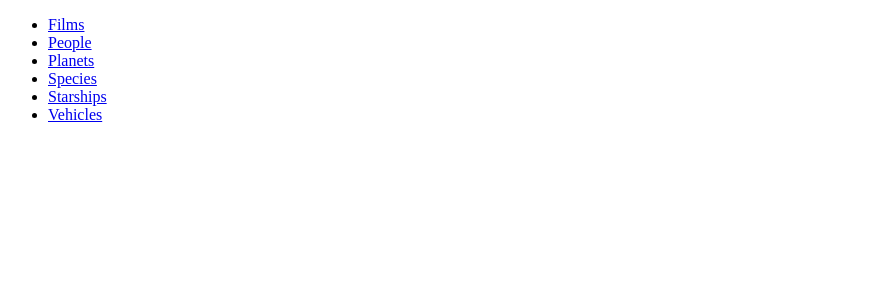
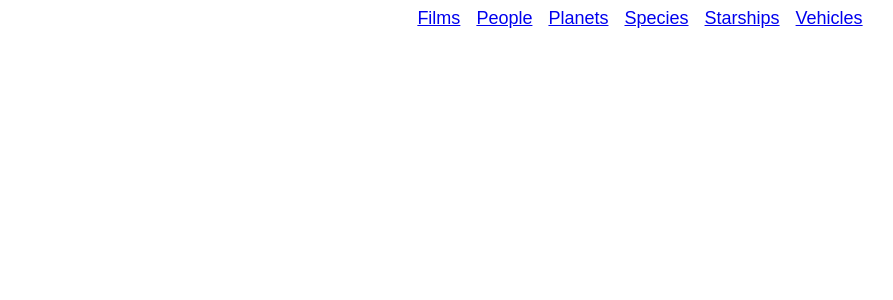
Before and after one commit to dashrenderer/ng-swapi-ui, an Angular app: page / in a window 1280 px wide. Shown: the top 300 px of the page, without its empty margins (0-893 px from the left). Built offline with nearby package versions, Linux system fonts and the light colour scheme.

Commit message:
First pass of list layout styles

```diff
--- a/src/app/app.component.scss
+++ b/src/app/app.component.scss
@@ -0,0 +1,11 @@
+ul {
+  display: flex;
+  justify-content: center;;
+  margin: 0;
+  padding: 8px;
+}
+
+li {
+  display: inline-block;
+  margin: 0 8px;
+}
--- a/src/app/components/list/list.component.html
+++ b/src/app/components/list/list.component.html
@@ -1,11 +1,28 @@
 <h1>{{ entityType | titlecase }}</h1>
 <div>
-  <a *ngIf="currentPage - 1 > 0" [routerLink]="['/', entityType]" [queryParams]="{page: currentPage - 1}">&lt;-</a>
-  <a *ngFor="let page of pages" [routerLink]="['/', entityType]" [queryParams]="{page: page}">{{ page }}</a>
-  <a *ngIf="currentPage + 1 < pages.length" [routerLink]="['/', entityType]" [queryParams]="{page: currentPage + 1}">-&gt;</a>
+  <a
+    *ngIf="currentPage - 1 > 0"
+    [routerLink]="['/', entityType]"
+    [queryParams]="{ page: currentPage - 1 }"
+    >&lt;-</a
+  >
+  <a
+    *ngFor="let page of pages"
+    [routerLink]="['/', entityType]"
+    [queryParams]="{ page: page }"
+    >{{ page }}</a
+  >
+  <a
+    *ngIf="currentPage + 1 < pages.length"
+    [routerLink]="['/', entityType]"
+    [queryParams]="{ page: currentPage + 1 }"
+    >-&gt;</a
+  >
 </div>
-<app-thumbnail
-  *ngFor="let entity of entities"
-  [type]="entityType"
-  [entity]="entity"
-></app-thumbnail>
+<div class="thumbnail-wrapper">
+  <app-thumbnail
+    *ngFor="let entity of entities"
+    [type]="entityType"
+    [entity]="entity"
+  ></app-thumbnail>
+</div>
--- a/src/app/components/list/list.component.scss
+++ b/src/app/components/list/list.component.scss
@@ -0,0 +1,18 @@
+:host {
+  margin: auto;
+}
+
+h1 {
+  text-align: center;
+}
+
+.thumbnail-wrapper {
+  display: grid;
+  grid-template-columns: repeat(auto-fill, minmax(140px, 300px));
+  justify-content: center;
+  max-width: 800px;
+}
+
+app-thumbnail {
+  margin: 8px;
+}
--- a/src/app/components/thumbnail/thumbnail.component.html
+++ b/src/app/components/thumbnail/thumbnail.component.html
@@ -1,8 +1,4 @@
-<p>
-  <a *ngIf="entity; else loading" [routerLink]="['/', type, entityId]">{{
-    entity.name || entity.title
-  }}</a>
-  <ng-template #loading>
-    Loading...
-  </ng-template>
-</p>
+<a *ngIf="entity; else loading" [routerLink]="['/', type, entityId]">{{
+  entity.name || entity.title
+}}</a>
+<ng-template #loading> Loading... </ng-template>
--- a/src/app/components/thumbnail/thumbnail.component.scss
+++ b/src/app/components/thumbnail/thumbnail.component.scss
@@ -0,0 +1,22 @@
+:host {
+	border-radius: 8px;
+	display: flex;
+	background-color: #9bcaf7;
+	min-height: 4rem;
+  padding: 4px;
+  align-items: end;
+  position: relative;
+}
+
+a {
+  text-decoration: none;
+}
+
+a::after {
+  content: '';
+  position: absolute;
+  top: 0;
+  bottom: 0;
+  left: 0;
+  right: 0;
+}
--- a/src/app/containers/list/list.container.ts
+++ b/src/app/containers/list/list.container.ts
@@ -15,7 +15,11 @@ import { ApiResult } from 'src/app/models';
       [currentPage]="1"
     ></app-list>
   `,
-  styles: [],
+  styles: [`
+    :host {
+      display: flex;
+    }
+  `],
 })
 export class ListContainerComponent {
   entityType$ = this.route.params.pipe(
--- a/src/styles.scss
+++ b/src/styles.scss
@@ -1 +1,9 @@
 /* You can add global styles to this file, and also import other style files */
+html {
+  font-size: 18px;
+  font-family: Arial, Helvetica, sans-serif;
+}
+
+body {
+  margin: 0;
+}
```
